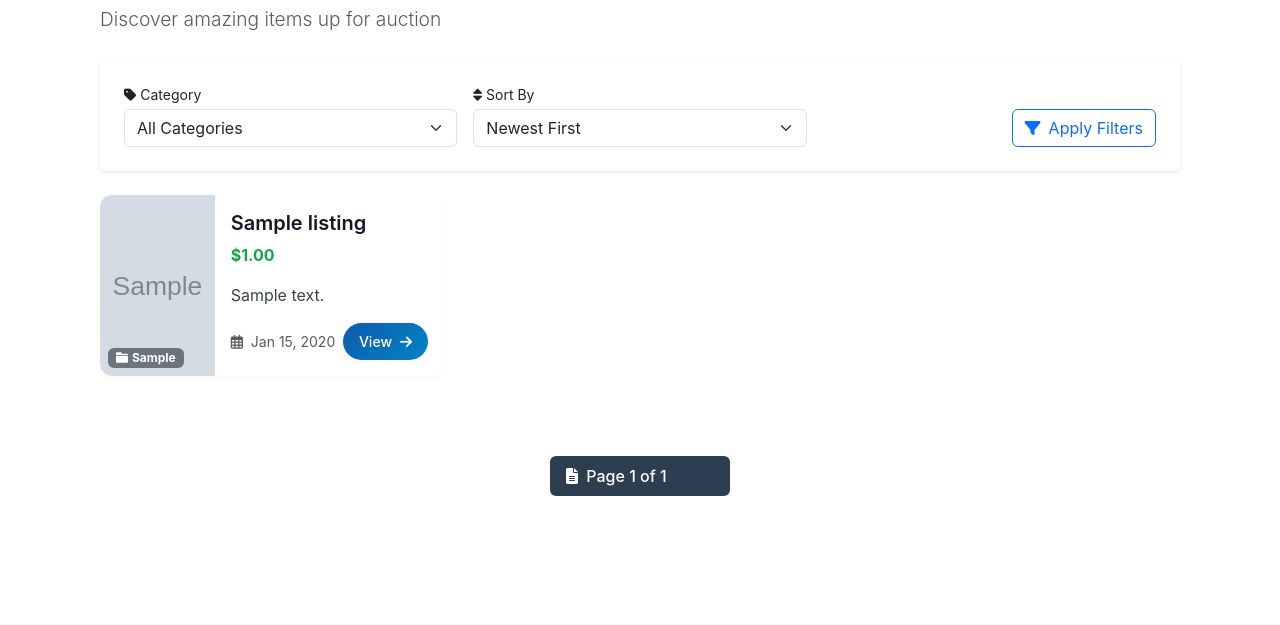
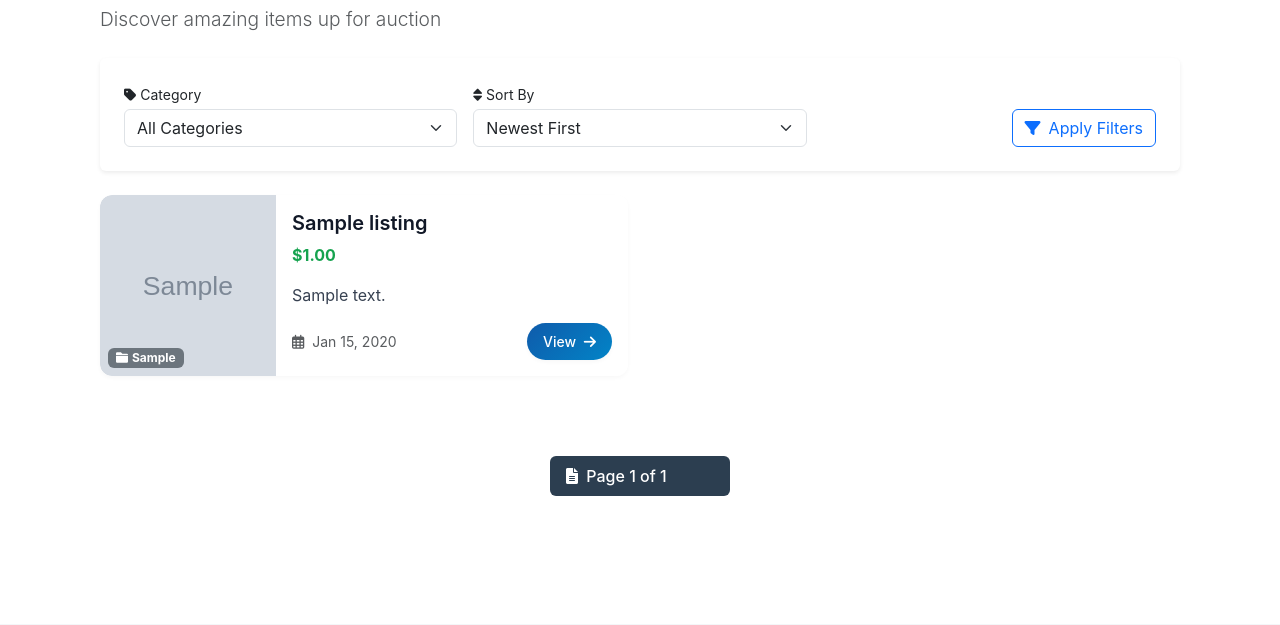
Before and after one commit to sandovaldavid/project-02-auctions, a Django app: page / in a window 1280 px wide. Shown: the part 197-822 px from the top of the page. Run offline with Django 3.2, Linux system fonts and the light colour scheme; tables that the repository leaves empty hold one stand-in row (values such as "Sample post"); grey boxes marked "Sample" are stand-in pictures.

Commit message:
💄 Simplify auction listings layout by adjusting column classes for improved spacing

```diff
--- a/auctions/templates/auctions/index.html
+++ b/auctions/templates/auctions/index.html
@@ -58,7 +58,7 @@
 
         {% if listings %}
             <!-- Active listings -->
-            <div class="row row-cols-1 row-cols-md-2 row-cols-xl-3 g-3 g-md-4">
+            <div class="row row-cols-1 row-cols-md-2 g-4">
                 {% for auction in listings %}
                     <div class="col mb-2 mb-md-3" data-aos="fade-up" data-aos-delay="{{ forloop.counter|multiply:50 }}">
                         {% include "auctions/components/card.html" %}
```
